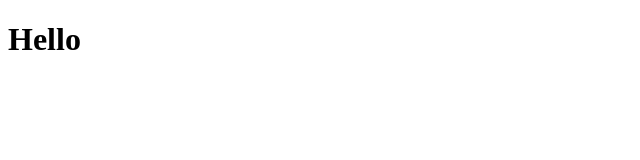
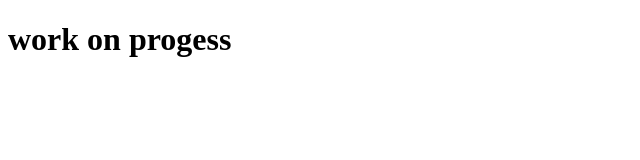
Before and after one commit to TheKing990/TheKing990.github.io, a plain HTML site: page projects.html in a window 1280 px wide. Shown: the whole page, without its empty margins (0-640 px from the left). Drawn offline with Linux system fonts and the light colour scheme.

Commit message:
fix later

```diff
--- a/projects.html
+++ b/projects.html
@@ -5,7 +5,7 @@
     <title>Jhovany</title>
   </head>
   <body>
-    <h1>Hello</h1>
+    <h1>work on progess</h1>
 
   </body>
 </html>
```
